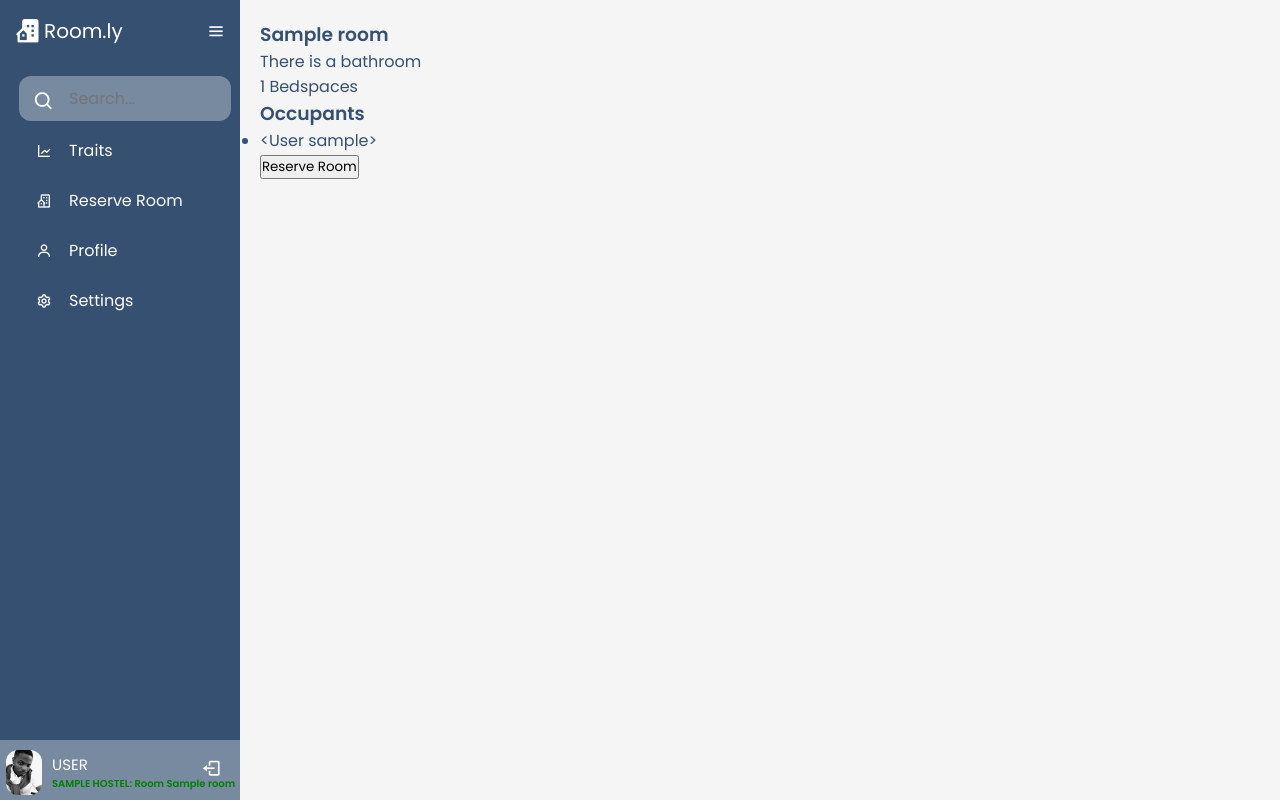
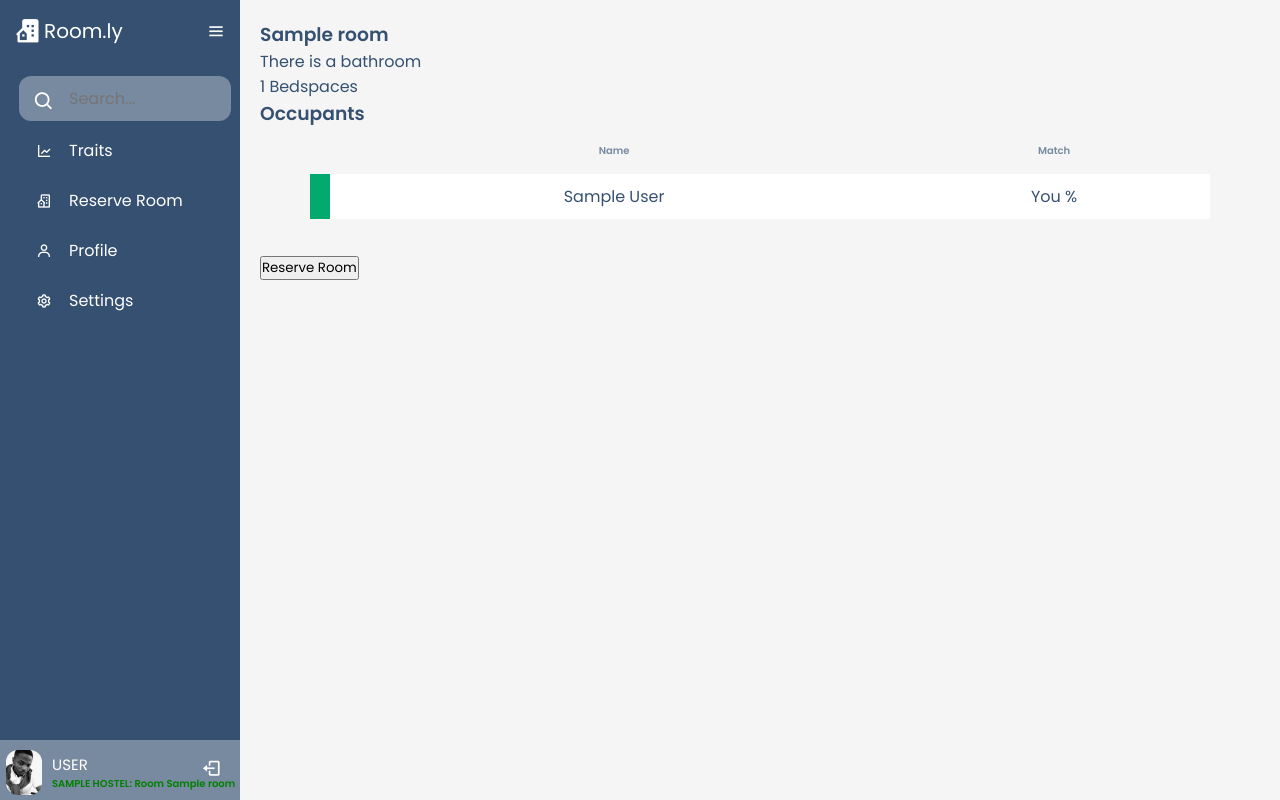
Before and after one commit to femiayotubosun/Roomly, a Flask app: page /rooms/1 in a window 1280 px wide. Run offline with Flask 2, Linux system fonts and the light colour scheme; a user stored in the database is signed in; tables that the repository leaves empty hold one stand-in row (values such as "Sample post").

```diff
--- a/app/room/views.py
+++ b/app/room/views.py
@@ -4,7 +4,7 @@ from flask_login.utils import login_required
 from app.exts import db
 from app.common.service import get_one_query
 from app.common.algorithms import match_traits
-from app.models import Room, User, UserTrait
+from app.models import Room, RoomieTrait, User, UserTrait
 
 room_bp = Blueprint('room_bp', __name__, template_folder='templates')
 
@@ -13,31 +13,36 @@ room_bp = Blueprint('room_bp', __name__, template_folder='templates')
 @login_required
 def room(roomId):
     # Check if user has done traits
-    user_traits = get_one_query(UserTrait, current_user.id)
+    user_traits = get_one_query(RoomieTrait, current_user.id)
     if not user_traits:
         flash('Please fill traits before picking your room', 'error')
         return redirect(url_for('user_bp.traits'))
 
     room = get_one_query(Room, roomId)
     occupants_match = []
-    user_traits = get_one_query(UserTrait, current_user.id)
+    # user_traits = get_one_query(RoomieTrait, current_user.id)
 
-    if user_traits and len(room.users) >= 1:
+    if user_traits and len(room.users) > 0:
         for user in room.users:
             if(user.id == current_user.id):
                 r_traits = user_traits
             else:
                 r_traits = get_one_query(UserTrait, user.id)
 
-            occupants_match.append(match_traits(user_traits, r_traits))
+            if current_user.id == user.id:
+                user.match = "You"
+            else:
+                user.match = match_traits(user_traits, r_traits)
 
     print(occupants_match)
     if request.method == 'POST':
         if len(room.users) >= room.bedspace:
             flash('This room is full', 'fair')
             return redirect(url_for('room_bp.room', roomId=roomId))
+
         current_user.room = room
         db.session.commit()
         flash('Assigned successfully', 'success')
+        return redirect(url_for('room_bp.room', roomId=roomId))
 
     return render_template('room/one_room.html', user=current_user, room=room)
--- a/app/static/css/user/style.css
+++ b/app/static/css/user/style.css
@@ -1,4 +1,4 @@
-@import url("https://fonts.googleapis.com/css2?family=Poppins:wght@200;300;400;500;600&display=swap");
+@import url("https://fonts.googleapis.com/css2?family=Poppins:wght@200;300;400;500;600&family=Oswald:wght@500display=swap");
 
 * {
   margin: 0;
@@ -537,7 +537,8 @@ body {
   margin-bottom: 10px;
   text-align: center;
 }
-#match-rooms {
+#match-rooms,
+#occupants_table {
   margin: auto;
   width: 90%;
   background: inherit;
@@ -548,17 +549,21 @@ body {
   margin-bottom: 30px;
 }
 
-#match-rooms tr {
+#match-rooms tr,
+#occupants_table tr {
   transition: transform 400ms ease-in-out;
 }
-#match-rooms th {
+#match-rooms th,
+#occupants_table th {
   font-size: 10px;
   color: #788a9f;
   cursor: pointer;
   /* pointer-events: none; */
 }
 #match-rooms th,
-#match-rooms td {
+#match-rooms td,
+#occupants_table th,
+#occupants_table td {
   text-align: center;
   padding: 10px;
 }
@@ -577,12 +582,65 @@ td:first-child {
   font-size: 20px;
 }
 
-#match-rooms tr:not(:first-child):hover {
+#match-rooms tr:not(:first-child):hover,
+#occupants_table tr:not(:first-child):hover {
   transform: scale(1.05);
 }
-#match-rooms tr:not(:first-child) {
+#match-rooms tr:not(:first-child),
+#occupants_table tr:not(:first-child) {
   height: 45px;
   background: white;
   padding: 110px;
   cursor: pointer;
 }
+
+/* Room Styling */
+
+.room_occupants {
+  width: 100%;
+  display: flex;
+  justify-content: space-evenly;
+}
+
+.user_card {
+  width: 250px;
+  height: 400px;
+  border-radius: 14px;
+  background: #33393a;
+  display: grid;
+  grid-template-rows: 55% 30% 15%;
+}
+
+.user_card__img {
+  border-top-left-radius: 14px;
+  border-top-right-radius: 14px;
+  padding: 5px;
+  /* padding: 15px; */
+  /* background-image: url(../../img/user_photos/profile.jpg);
+  background-repeat: no-repeat;
+  background-size: cover; */
+  /* border-radius-top: 14px; */
+}
+
+.user_card__img img {
+  width: 240px;
+  height: calc(55% * 400px);
+  display: flex;
+  justify-content: center;
+  object-fit: contain;
+  /* border-radius: 12px; */
+}
+
+.user_card__desc {
+  padding: 5px;
+  font-family: "Oswald", sans-serif;
+  color: white;
+  font-size: 20px;
+  background: #33393a;
+}
+
+.user_card__match {
+  border-bottom-right-radius: 14px;
+  border-bottom-left-radius: 14px;
+  /* border-radius: 14px; */
+}
--- a/app/templates/room/one_room.html
+++ b/app/templates/room/one_room.html
@@ -1,5 +1,10 @@
 {% extends "user/dashboard.html" %}
+
 {% block content%}
+
+<div class="room-container">
+
+    <div class="room_description">
         <h3>
             {{room.name}}
         </h3>
@@ -10,15 +15,69 @@
 
         <p>{{room.bedspace}} Bedspaces  </p>
 
+    </div>
+
 <h3>Occupants</h3>
-<ul>
-    {% for user in room.users%}
-    <li>{{ user}}</li>
-    {%endfor%}
-</ul>
+    <div class="room_occupants">
+        <table id="occupants_table">
+            <tr>
+                <th></th>
+                <th>Name</th>
+                <th>Match</th>
+            </tr>
+            {% for user in room.users %}
+            <tr>
+                {% if user.match == 'You' %}
+                    <td class="success"></td>
+                {% elif user.match >=70 %}
+                    <td class="success"></td>
+                {% elif user.match >=40 %}
+                    <td class="fair"></td>
+                {% else %}
+                    <td class="error"></td>
+                {% endif %}
+                {% if user.name %}
+                    <td> {{ user.name }}</td>
+                {% else %}
+                    <td> {{ user.username }}</td>
+                {% endif %}
+                    <td>{{ user.match }} %</td>
+            </tr>
+            {% endfor %}
+        </table>
+        <!-- {% for user in room.users%}
+        <div class="user_card">
+            <div class="user_card__img">
+                <img src="{{  url_for('static', filename='img/user_photos/profile.jpg') }}" alt="" srcset="">
+            </div>
+
+            <div class="user_card__desc">
+                {% if user.name %}
+                {{user.name.upper().split(' ')[0] }} <br>
+                {{user.name.upper().split(' ')[1] }}
+                {% else %}
+                {{ user.username.upper() }}
+                {% endif %}
+            </div>
+
+            {% if user.match == 'You' %}
+            <div class="user_card__match success"> You </div>
+            {% elif user.match >=70 %}
+                <div class="user_card__match success"> {{ user.match }}%</div>
+            {% elif user.match >=40 %}
+                <div class="user_card__match fair">{{user.match}}%</div>
+            {% else %}
+                <div class="user_card__match error">{{user.match}}% </div>
+            {% endif %}
+
+
+        </div>
+        {%endfor%} -->
+    </div>
+
 
 <form action="{{ url_for('room_bp.room', roomId=room.id)}}" method="POST">
     <input type="submit" value="Reserve Room">
 </form>
-
+</div>
 {%endblock%}
--- a/app/templates/user/dashboard.html
+++ b/app/templates/user/dashboard.html
@@ -62,7 +62,7 @@
         <div class="profile_content">
             <div class="profile">
                 <div class="profile_details">
-                    <img src="{{  url_for('static', filename='img/user_photos/profile.jpg') }}"" alt="profile">
+                    <img src="{{  url_for('static', filename='img/user_photos/profile.jpg') }}" alt="profile">
                     <div class="name_room">
                         {% if user.name %}
                             <div class="name">{{ user.name.upper().split(' ')[1] }}</div>
--- a/app/templates/user/one_hostel.html
+++ b/app/templates/user/one_hostel.html
@@ -11,7 +11,7 @@
             <th onclick="sortTable(1)">Room <i class='bx bx-sort' ></i></th>
             <th>Occupants / Bedspace</th>
             <th onclick="sortTable(3)">Bathroom <i class='bx bx-sort' ></th>
-            <th onclick="sortTable(4)">Compatibility <i class='bx bx-sort' ></i></th>
+            <th onclick="sortTable(4)">Compatibility (%)<i class='bx bx-sort' ></i></th>
         </tr>
 
         {% for room in empty_rooms %}
```
Also changed, not shown: app/hostel/views.py (+13 -5 lines), app/templates/user/all_hostels.html (+1 -10 lines), app/roomlyDB.db. Lines whose indentation alone changed are shown as unchanged.
